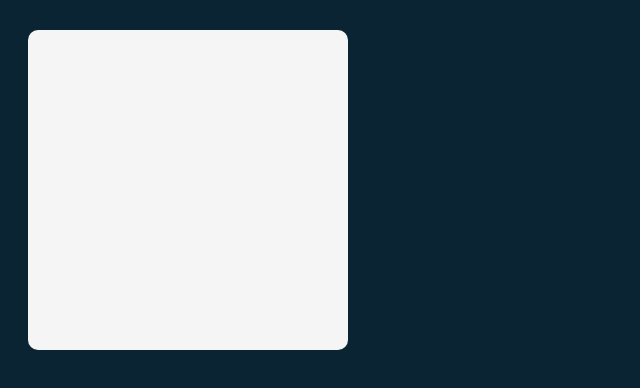
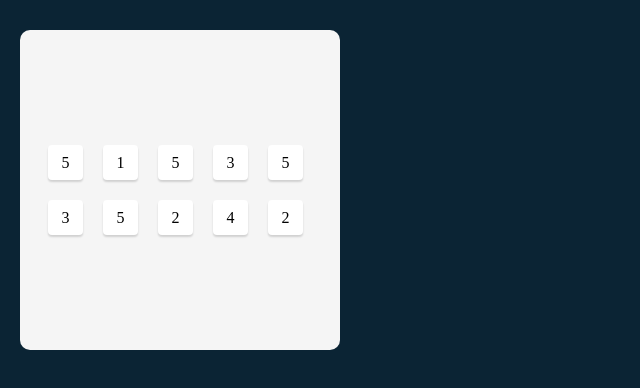
Before and after one commit to nathanjh-28/tenzies, a React (Create React App) app: page / in a window 1280 px wide. Shown: the top 388 px of the page, without its empty margins (0-640 px from the left). Built offline with nearby package versions, Linux system fonts and the light colour scheme.

Commit message:
added dice boxes and styling

```diff
--- a/src/App.js
+++ b/src/App.js
@@ -1,10 +1,31 @@
 import React from 'react'
 import './style.css'
+import Die from './Die'
 
 export default function App() {
+
+    function randomDie() {
+
+        const num = Math.floor(Math.random() * 6)
+        return num > 0 ? num : randomDie()
+    }
+
     return (
         <main>
-            <div></div>
+            <div className="die-container">
+
+                <Die value={randomDie()} />
+                <Die value={randomDie()} />
+                <Die value={randomDie()} />
+                <Die value={randomDie()} />
+                <Die value={randomDie()} />
+                <Die value={randomDie()} />
+                <Die value={randomDie()} />
+                <Die value={randomDie()} />
+                <Die value={randomDie()} />
+                <Die value={randomDie()} />
+            </div>
+
         </main>
     )
 }
--- /dev/null
+++ b/src/Die.js
@@ -0,0 +1,11 @@
+import React from "react";
+
+export default function Die(props) {
+    return (
+        <div className="die">
+            <p>
+                {props.value}
+            </p>
+        </div>
+    )
+}
--- a/src/style.css
+++ b/src/style.css
@@ -3,6 +3,7 @@
 }
 
 body {
+    margin: 0;
     background-color: #0B2434;
 }
 
@@ -12,4 +13,25 @@ main {
     width: 320px;
     margin: 30px 20px;
     border-radius: 10px;
+    display: flex;
+    justify-content: center;
+    align-items: center;
 }
+
+.die-container {
+    display: flex;
+    flex-wrap: wrap;
+    margin: 18px;
+}
+
+.die {
+    margin: 10px;
+    width: 35px;
+    height: 35px;
+    background: #fff;
+    box-shadow: 0px 2px 2px rgba(0, 0, 0, 0.15);
+    border-radius: 4px;
+    display: flex;
+    justify-content: center;
+    align-items: center;
+}
```
